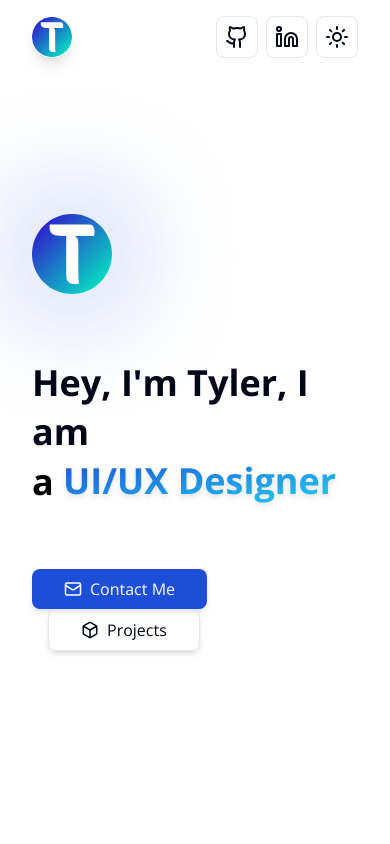
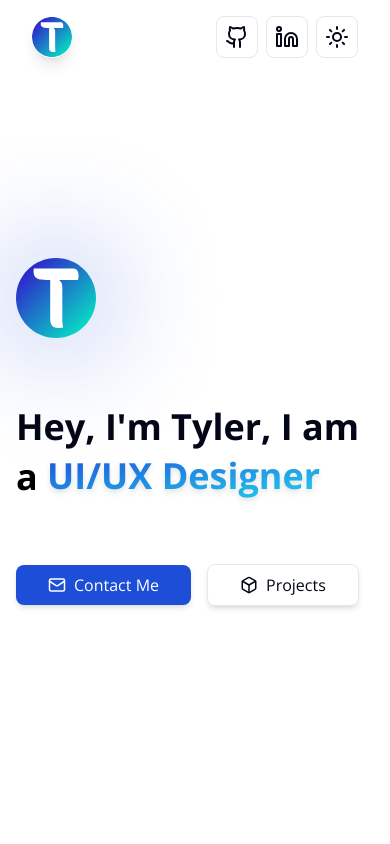
Before and after one commit to TylerGennaro/portfolio_v3, a Next.js app: page / in a window 390 px wide. Shown: the top 844 px of the page. Built offline with nearby package versions, Linux system fonts and the light colour scheme.

Commit message:
fixed bad positioning on small screens

```diff
--- a/src/app/page.tsx
+++ b/src/app/page.tsx
@@ -35,7 +35,7 @@ export default function Home() {
 
 	return (
 		<main className='max-w-screen-xl mx-auto'>
-			<section className='min-h-screen flex items-center px-8 pb-32 md:pt-16'>
+			<section className='min-h-screen flex items-center px-4 sm:px-8 pb-32 md:pt-16'>
 				<div className='w-full'>
 					<div className='flex items-center justify-between flex-wrap-reverse gap-16'>
 						<div className='hidden sm:block'>
@@ -63,7 +63,7 @@ export default function Home() {
 							/>
 						</div>
 					</div>
-					<div className='mt-12 space-x-4'>
+					<div className='mt-12 flex items-center flex-wrap gap-4'>
 						<a href='mailto:tylergennaro10@gmail.com'>
 							<Button className='slide-in [animation-delay:_200ms]' icon={Mail}>
 								Contact Me
```
